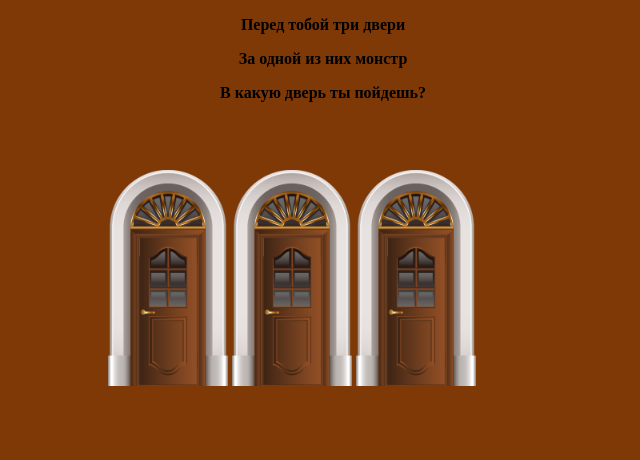
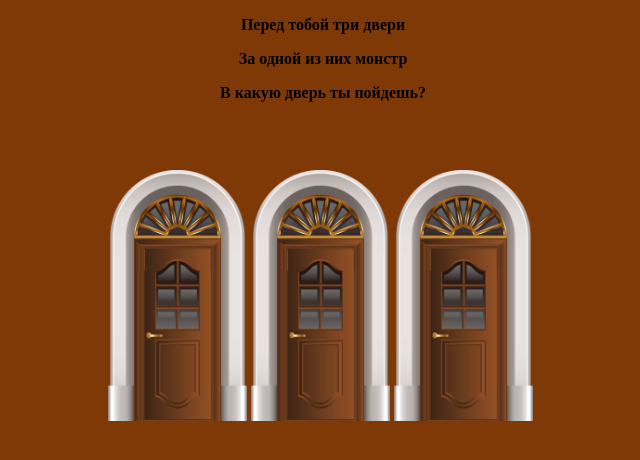
Before and after one commit to ProgroNick/ghost_game, a plain HTML site: page room.html in a window 1280 px wide. Shown: the whole page, without its empty margins (317-957 px from the left). Drawn offline with Linux system fonts and the light colour scheme.

Commit message:
Update room.css

```diff
--- a/room.css
+++ b/room.css
@@ -2,23 +2,35 @@ p {
     text-align: center;
     font-weight: bold;
 }
-
+div{
+    max-width: 100%;
+}
 #door1 {
     margin-left: 33%;
     margin-top: auto;
     transition: transform 0.3s ease-in-out;
+    width: 11%;
+    height: auto;
+    margin-right: 0%;
 }
 
 #door2{
-    margin-left: auto;
+    margin:auto;
     margin-top: auto;
     transition: transform 0.3s ease-in-out;
+    width: 11%;
+    margin-left: 0%;
+    margin-right: 0%;
+    height: auto;
 }
 
 #door0{
     margin-right: 33%;
     margin-top: auto;
     transition: transform 0.3s ease-in-out;
+    width: 11%;
+    height: auto;
+    margin-right: 0%;
 }
 
 #door1:hover{
```
